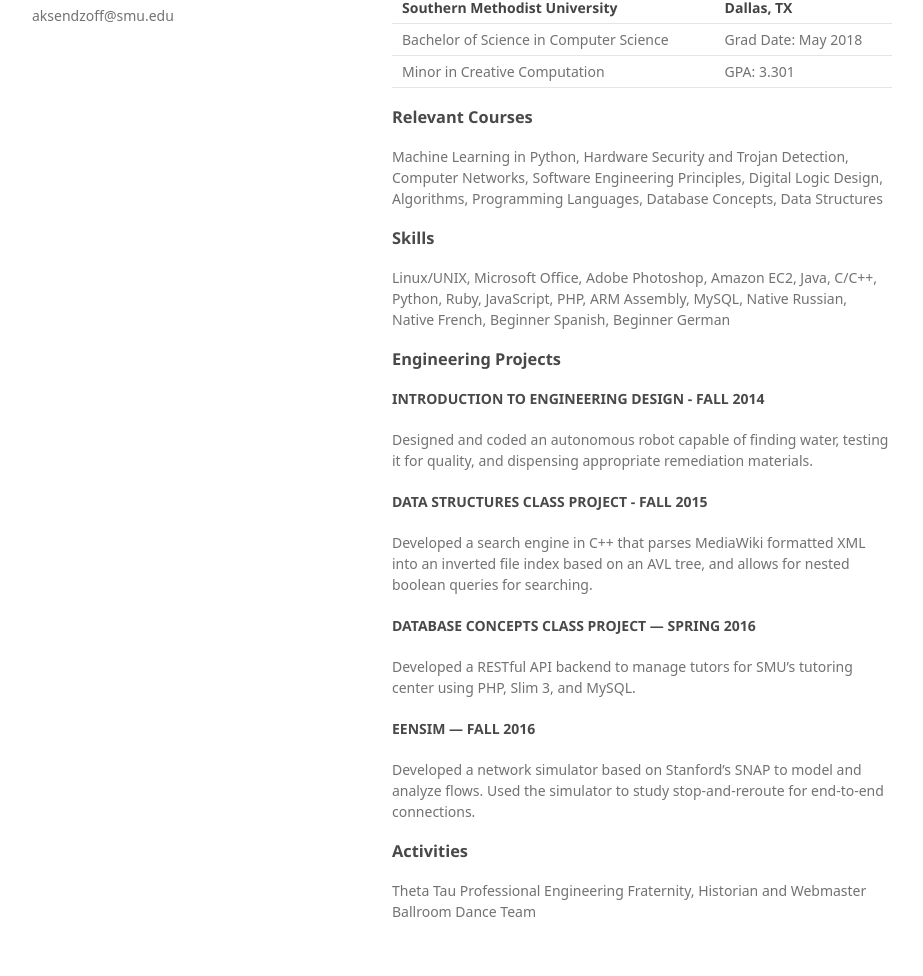
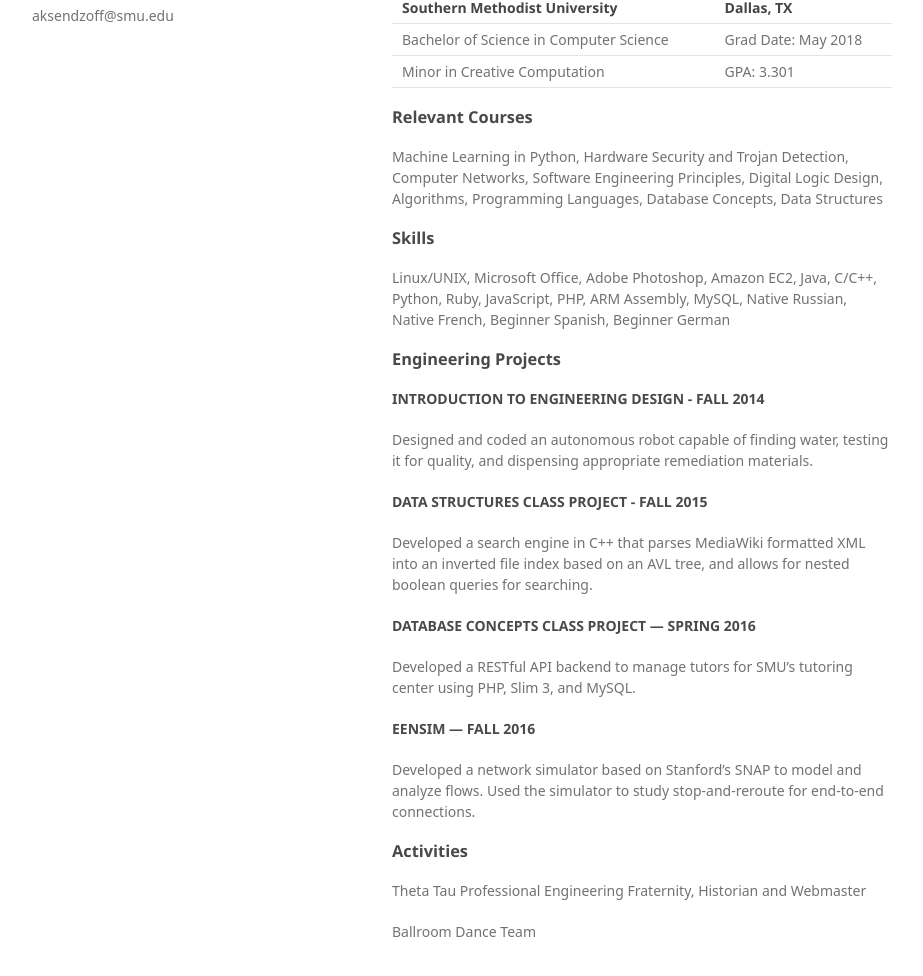
Before and after one commit to dacoconuttman/dacoconuttman.github.io, a plain HTML site: page index.html in a window 1280 px wide. Shown: the part 104-1080 px from the top of the page, without its empty margins (178-1101 px from the left). Drawn offline with Linux system fonts and the light colour scheme; a web font is replaced by a local one.

Commit message:
made the activities their own <p>

```diff
--- a/index.html
+++ b/index.html
@@ -77,8 +77,8 @@
 <h3>
 <a id="activities" class="anchor" href="#activities" aria-hidden="true"><span aria-hidden="true" class="octicon octicon-link"></span></a>Activities</h3>
 
-<p>Theta Tau Professional Engineering Fraternity, Historian and Webmaster
-Ballroom Dance Team</p>
+<p>Theta Tau Professional Engineering Fraternity, Historian and Webmaster</p>
+<p>Ballroom Dance Team</p>
       </section>
     </div>
     <script src="javascripts/scale.fix.js"></script>
```
